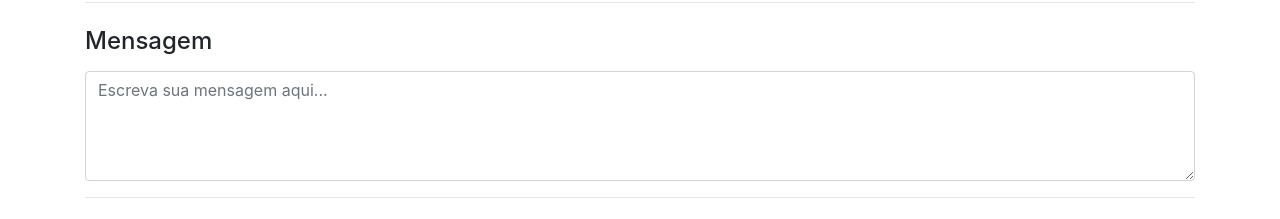
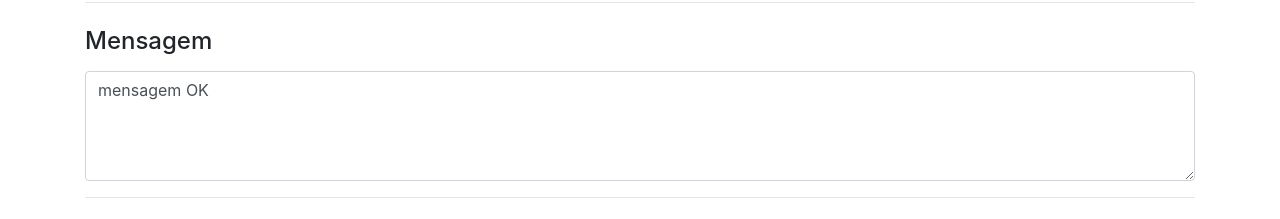
Before and after one commit to humbertoluks/formulario-de-pedido, a plain HTML site: page index.html in a window 1280 px wide. Shown: the part 674-893 px from the top of the page. Drawn offline with nearby package versions, Linux system fonts and the light colour scheme.

Commit message:
v-model com textarea

```diff
--- a/index.html
+++ b/index.html
@@ -197,6 +197,7 @@
               rows="4"
               placeholder="Escreva sua mensagem aqui..."
               aria-label="mensagem"
+              v-model="message"
             ></textarea>
           </div>
 
@@ -226,6 +227,7 @@
             email: "Luks@gmail.com",
             address: "Rua Anita Garibaldi, 26",
             zipCode: "09560250",
+            message: "mensagem OK",
           };
         },
         methods: {
```
